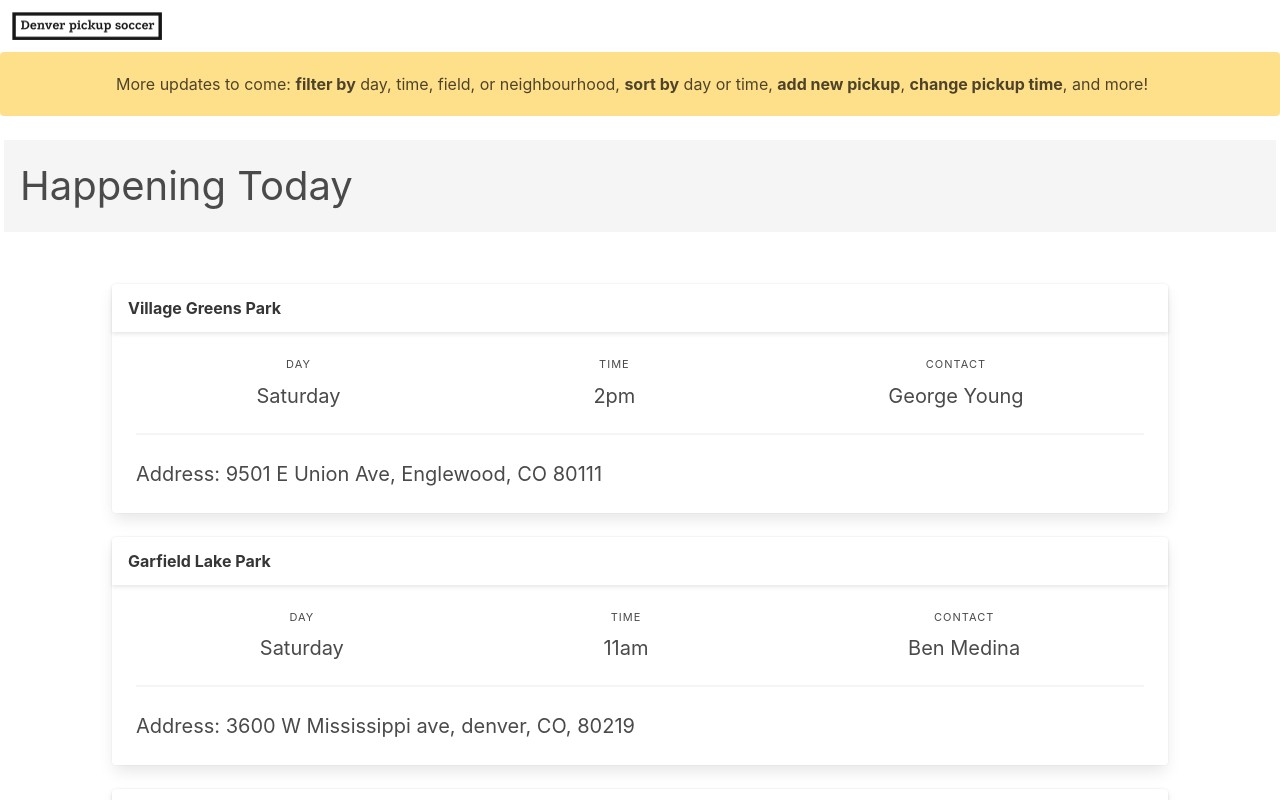
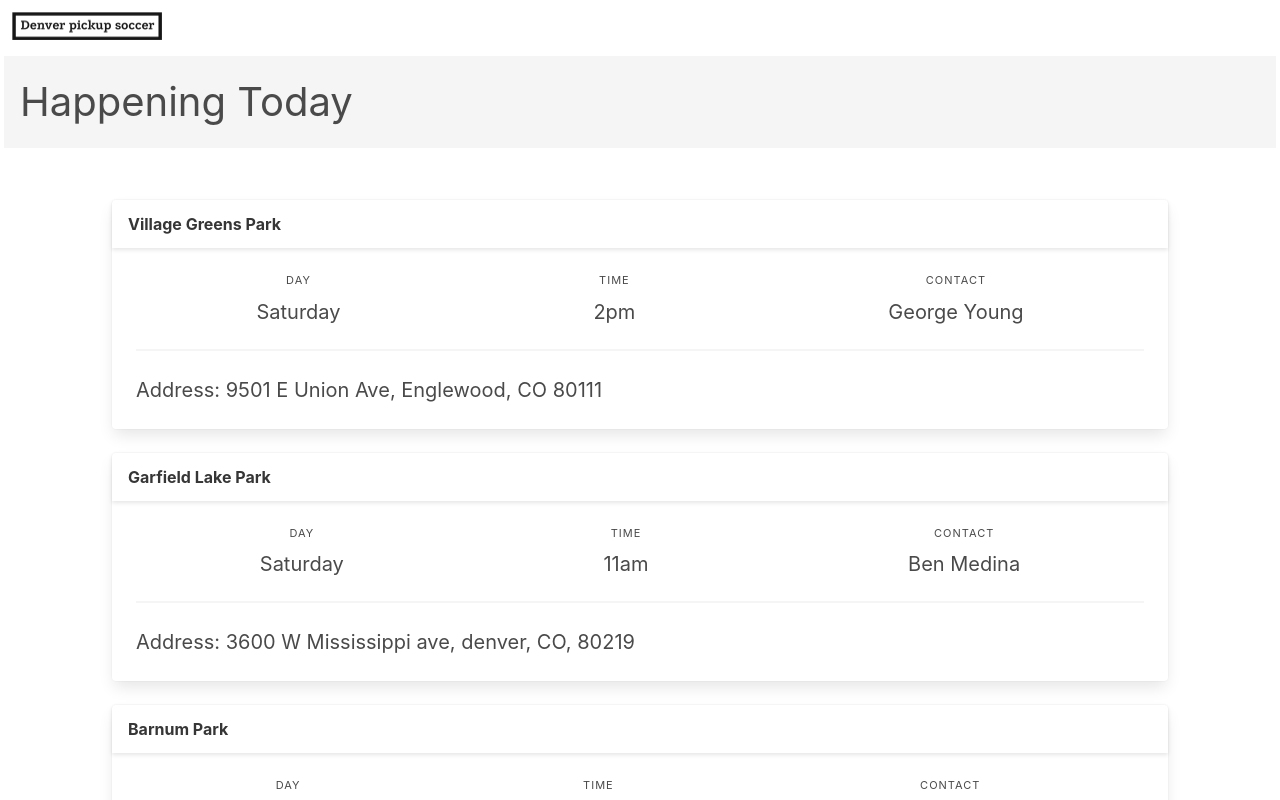
Before and after one commit to weirdestnerd/denverpickupsoccer, a React (Create React App) app: page / in a window 1280 px wide. Shown: the top 800 px of the page. Built offline with nearby package versions, Linux system fonts and the light colour scheme.

Commit message:
removed banner

```diff
--- a/src/App.js
+++ b/src/App.js
@@ -310,10 +310,6 @@ const App = () => {
       <div className="has-text-centered landing">
         <Navbar/>
 
-        <div className="notification is-warning">
-          More updates to come: <strong>filter by</strong> day, time, field, or neighbourhood, <strong>sort by</strong> day or time, <strong>add new pickup</strong>, <strong>change pickup time</strong>, and more!
-        </div>
-
         {renderPickups()}
 
         <Footer />
```
